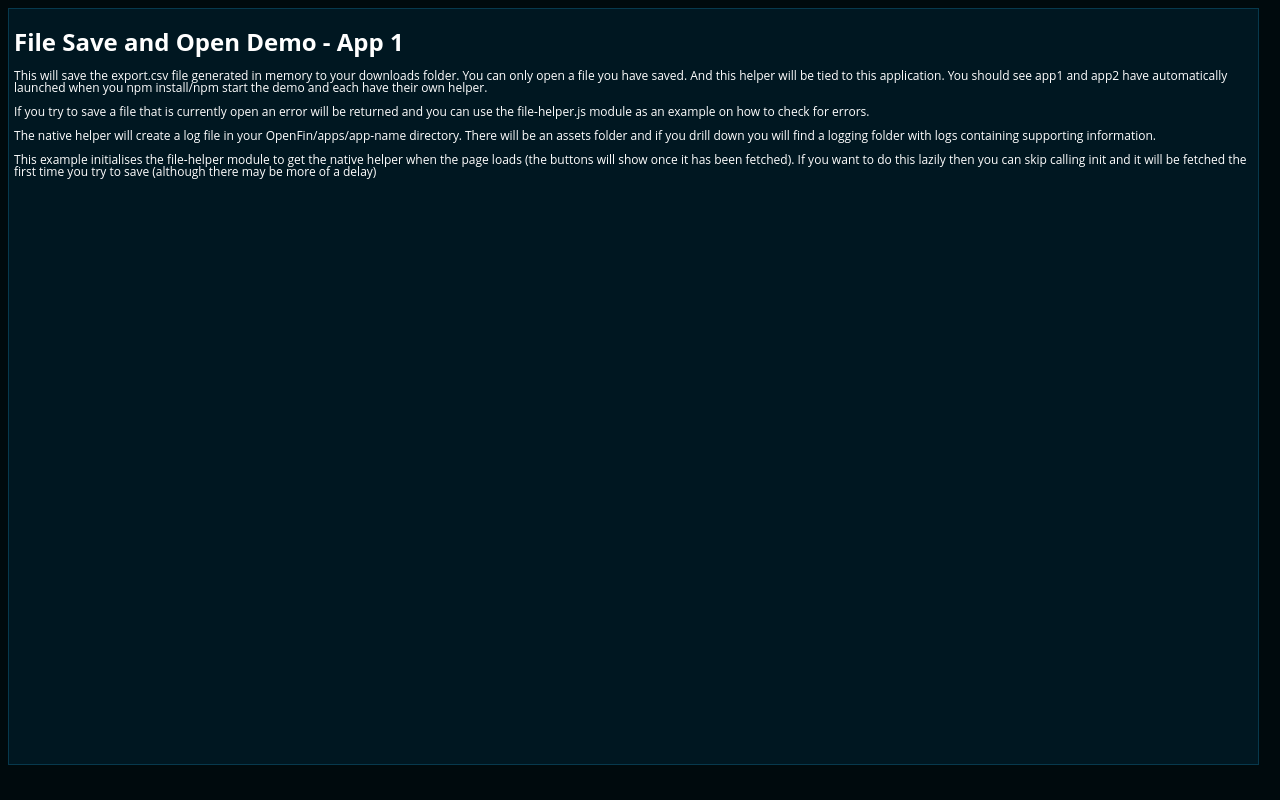
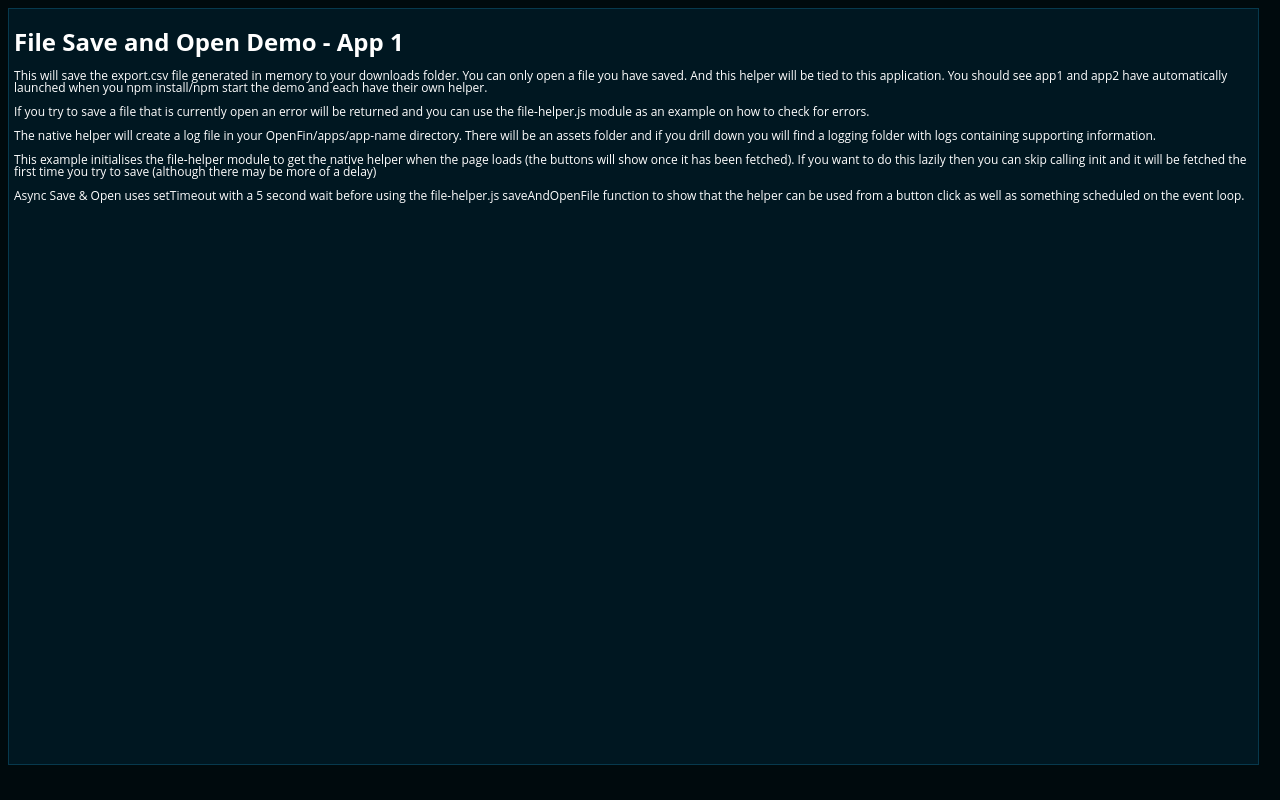
Before and after one commit to nicholasdgoodman/openfin-demos, a website with bundled scripts: page native-file-downloader/public/app1.html in a window 1280 px wide. Built offline with nearby package versions, Linux system fonts and the light colour scheme.

Commit message:
Additional documentation help

```diff
--- a/native-file-downloader/public/app1.html
+++ b/native-file-downloader/public/app1.html
@@ -16,6 +16,7 @@
         </p>
         <p>The native helper will create a log file in your OpenFin/apps/app-name directory. There will be an assets folder and if you drill down you will find a logging folder with logs containing supporting information.</p>
         <p>This example initialises the file-helper module to get the native helper when the page loads (the buttons will show once it has been fetched). If you want to do this lazily then you can skip calling init and it will be fetched the first time you try to save (although there may be more of a delay)</p>
+        <p>Async Save & Open uses setTimeout with a 5 second wait before using the file-helper.js saveAndOpenFile function to show that the helper can be used from a button click as well as something scheduled on the event loop.</p>
         <div><button class="button" id="save" style="display: none;">Save CSV</button></div>
         <br />
         <div><button class="button" id="open" style="display: none;">Open File</button></div>
```
Also changed, not shown: native-file-downloader/public/app2.html (+1 -0 lines), native-file-downloader/README.md, native-file-downloader/filehelper-demo.png (added).
